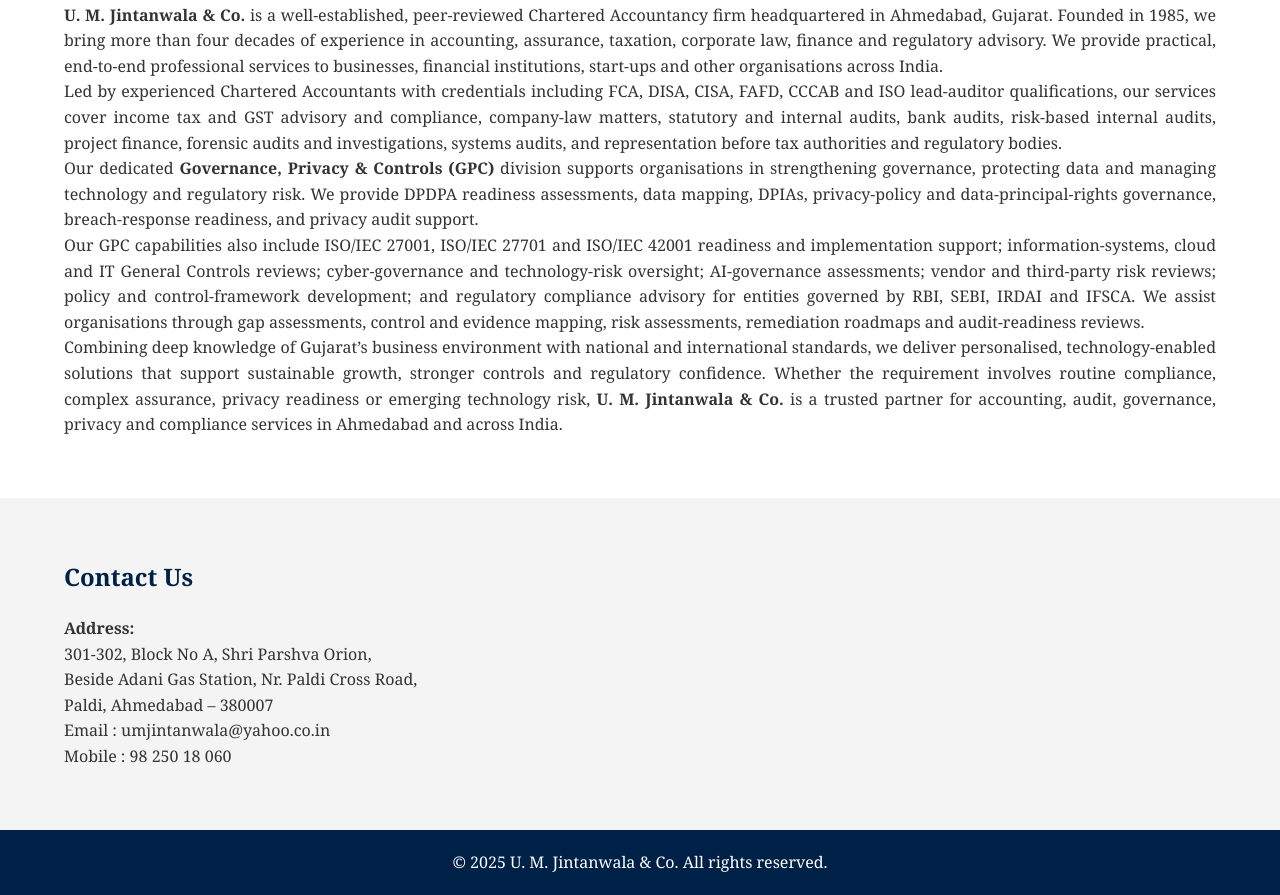
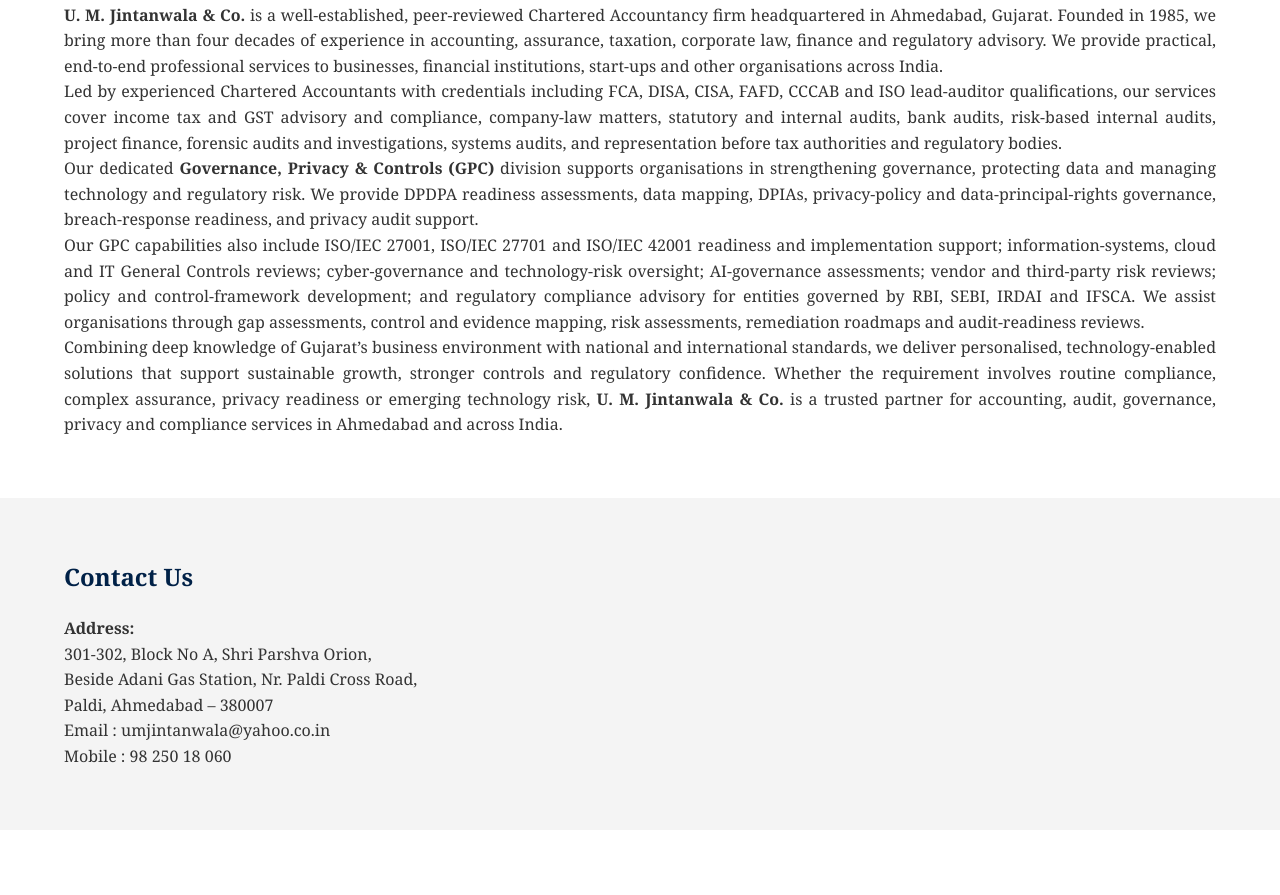
Before and after one commit to zujintanwala2/umjintanwala-site, a plain HTML site: page index.html in a window 1280 px wide. Shown: the part 578-1473 px from the top of the page. After the commit the page ends 1408 px from the top, so only its background shows below. Drawn offline with Linux system fonts and the light colour scheme.

Commit message:
Remove copyright footer

```diff
--- a/index.html
+++ b/index.html
@@ -63,11 +63,5 @@
       </p>
     </div>
   </section>
-
-  <footer>
-    <div class="container">
-      <p>&copy; 2025 U. M. Jintanwala &amp; Co. All rights reserved.</p>
-    </div>
-  </footer>
 </body>
 </html>
```
